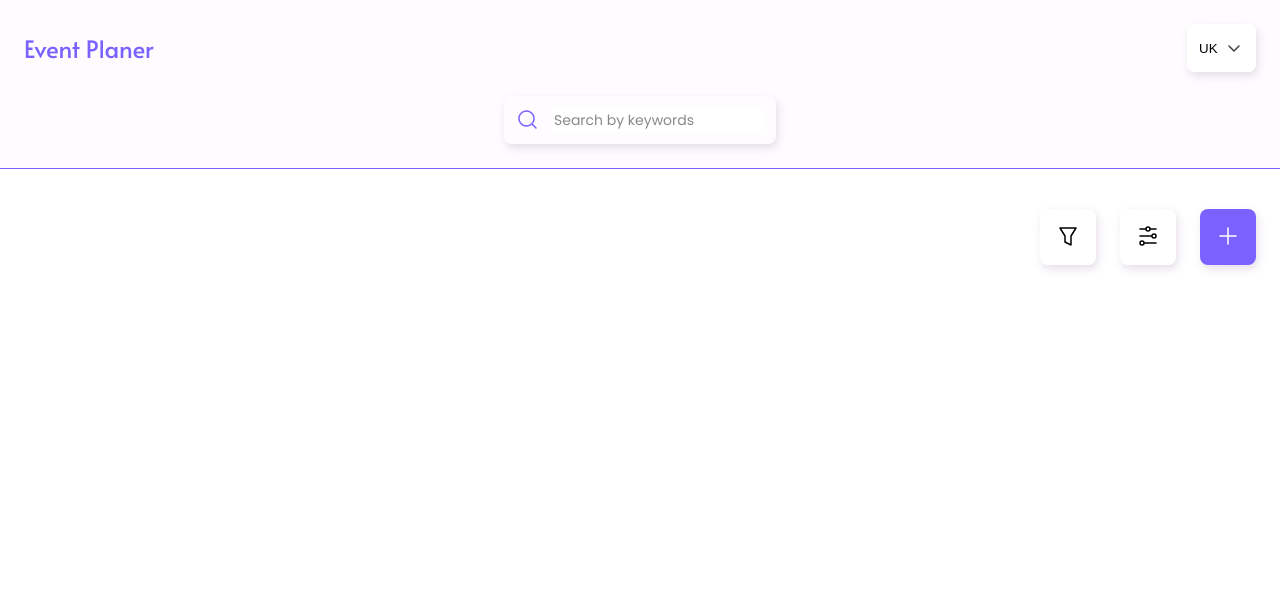
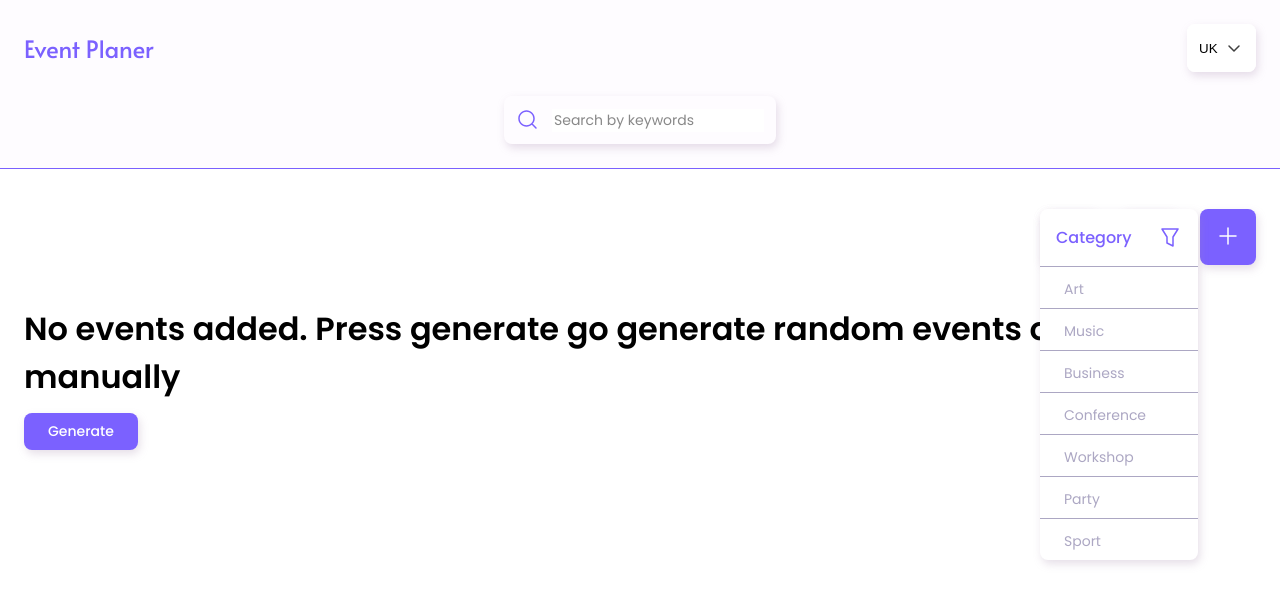
Before and after one commit to MaximKucheriaviy/emens-test-task, a React (Create React App) app: page / in a window 1280 px wide. Both pictures are taken after a click on the button 1068 px from the left and 237 px from the top of the page. Shown: the top 604 px of the page. Built offline with nearby package versions, Linux system fonts and the light colour scheme.

Commit message:
filter works

```diff
--- a/package.json
+++ b/package.json
@@ -9,6 +9,7 @@
     "@testing-library/user-event": "^13.5.0",
     "react": "^18.2.0",
     "react-dom": "^18.2.0",
+    "react-paginate": "^8.2.0",
     "react-redux": "^8.1.2",
     "react-router-dom": "^6.14.2",
     "react-scripts": "5.0.1",
--- a/public/index.html
+++ b/public/index.html
@@ -35,6 +35,7 @@
   <body>
     <noscript>You need to enable JavaScript to run this app.</noscript>
     <div id="root"></div>
+    <div id="portal"></div>
     <!--
       This HTML file is a template.
       If you open it directly in the browser, you will see an empty page.
--- a/src/components/eventLinst/EventList.jsx
+++ b/src/components/eventLinst/EventList.jsx
@@ -1,11 +1,11 @@
 import { StyledList } from "./EventListStyled";
 import { EventCard } from "./eventCard/EventCard";
 
-export const EventList = ({ list = [] }) => {
+export const EventList = ({ list = [], page }) => {
   return (
     <StyledList>
       {list.map((item) => (
-        <EventCard key={item.id} event={item} />
+        <EventCard key={item.id} event={item} page={page} />
       ))}
     </StyledList>
   );
--- a/src/components/eventLinst/eventCard/EventCard.jsx
+++ b/src/components/eventLinst/eventCard/EventCard.jsx
@@ -1,7 +1,7 @@
 import { parseDate } from "../../../service/timeFormater";
 import { StyledCard, MoreInfo } from "./EventCardStyled";
 
-export const EventCard = ({ event }) => {
+export const EventCard = ({ event, page }) => {
   const date = new Date(event.eventDate);
   return (
     <StyledCard>
@@ -20,7 +20,7 @@ export const EventCard = ({ event }) => {
         <h3 className="title">{event.title}</h3>
         <p className="description">{event.description}</p>
         <div className="hiddenBlock">
-          <MoreInfo to={`/${event.id}`} state={{ frtom: "/" }}>
+          <MoreInfo to={`/${event.id}`} state={{ from: "/", page }}>
             More info
           </MoreInfo>
         </div>
--- /dev/null
+++ b/src/components/filter/filter.jsx
@@ -0,0 +1,37 @@
+import { StyledFilter } from "./filterStyled";
+import { createPortal } from "react-dom";
+
+export const Filter = ({
+  Name,
+  items = [],
+  values = [],
+  setValue = () => {},
+  disable,
+  filterStatus,
+}) => {
+  const node = document.querySelector("#portal");
+  const onItemClick = (index) => {
+    setValue(values[index]);
+  };
+  return createPortal(
+    <StyledFilter onClick={disable} repoition={filterStatus}>
+      <div className="selector">
+        <div>{Name}</div>
+
+        {items.map((item, index) => (
+          <button
+            key={item}
+            type="button"
+            className="selectorButton"
+            onClick={() => {
+              onItemClick(index);
+            }}
+          >
+            {item}
+          </button>
+        ))}
+      </div>
+    </StyledFilter>,
+    node
+  );
+};
--- /dev/null
+++ b/src/components/filter/filterStyled.jsx
@@ -0,0 +1,60 @@
+import { styled } from "styled-components";
+
+export const StyledFilter = styled.div`
+  position: absolute;
+  top: 0px;
+  left: 0px;
+  width: 100vw;
+  height: 100vh;
+  background-color: transparent;
+
+  & .selector {
+    position: absolute;
+    top: ${({ repoition }) => repoition.top}px;
+    left: ${({ repoition }) => repoition.left}px;
+    background-color: white;
+    ${({ theme }) => theme.fontTitle}
+    color: ${({ theme }) => theme.primaryColor};
+    width: 158px;
+
+    box-shadow: 2px 4px 9px 0px rgba(166, 141, 174, 0.28);
+    border-radius: 8px;
+
+    & button {
+      &:not(:last-child) {
+        border-bottom: 1px solid ${({ theme }) => theme.divider};
+      }
+    }
+    & .mainButton {
+      padding: 16px 16px;
+      ${({ theme }) => theme.fontTitle}
+      border: none;
+      width: 100%;
+      text-align: left;
+      height: 100%;
+      background-color: transparent;
+      color: ${({ theme }) => theme.primaryColor};
+      display: flex;
+      justify-content: space-between;
+      & svg {
+        stroke: ${({ theme }) => theme.primaryColor};
+      }
+      border-bottom: 1px solid ${({ theme }) => theme.divider};
+    }
+
+    & .selectorButton {
+      display: block;
+      margin-top: 4px;
+      border: none;
+      background-color: transparent;
+      padding: 8px 24px;
+      text-align: left;
+      width: 100%;
+      ${({ theme }) => theme.fontCaption};
+      color: ${({ theme }) => theme.divider};
+      &:hover {
+        color: ${({ theme }) => theme.hoverColor};
+      }
+    }
+  }
+`;
--- a/src/pages/eventPage/EventPage.jsx
+++ b/src/pages/eventPage/EventPage.jsx
@@ -22,7 +22,10 @@ export const EventPage = () => {
   };
   return (
     <EventPageStyled>
-      <StyledBackButton to={location.state ? location.state.from : "/"}>
+      <StyledBackButton
+        to={location.state ? location.state.from : "/"}
+        state={{ page: location.state ? location.state.page : 1 }}
+      >
         <ArrowLeft />
         Back
       </StyledBackButton>
--- a/src/pages/main/MainStyled.jsx
+++ b/src/pages/main/MainStyled.jsx
@@ -3,6 +3,7 @@ export const MainStyled = styled.section`
   padding-top: 40px;
   padding-right: 24px;
   padding-left: 24px;
+  padding-bottom: 40px;
   & .buttonsDiv {
     display: flex;
     flex-direction: row-reverse;
@@ -13,6 +14,80 @@ export const MainStyled = styled.section`
       border: none;
       box-shadow: 2px 4px 9px 0px rgba(166, 141, 174, 0.28);
       border-radius: 8px;
+    }
+
+    & .active {
+      stroke: ${({ theme }) => theme.primaryColor};
+    }
+  }
+  & .randomGenerator {
+    margin-top: 40px;
+    ${({ theme }) => theme.fontH2}
+
+    & button {
+      background-color: ${({ theme }) => theme.primaryColor};
+      border: none;
+      ${({ theme }) => theme.fontBody}
+      padding: 8px 24px;
+
+      border-radius: 8px;
+      box-shadow: 2px 4px 9px 0px rgba(166, 141, 174, 0.28);
+      color: #fff;
+      &:hover {
+        background-color: ${({ theme }) => theme.hoverColor};
+      }
+    }
+  }
+
+  & .paginate {
+    width: 272px;
+    margin-left: auto;
+    margin-right: auto;
+    margin-top: 40px;
+    padding: 10px;
+
+    display: flex;
+    justify-content: center;
+
+    border-radius: 8px;
+    box-shadow: 2px 4px 9px 0px rgba(166, 141, 174, 0.28);
+
+    & .p-item,
+    & .break,
+    & .next,
+    & .previous {
+      width: 40px;
+      height: 40px;
+      display: flex;
+      justify-content: center;
+      align-items: center;
+
+      text-align: center;
+      font-family: Poppins;
+      font-size: 18px;
+      font-style: normal;
+      font-weight: 800;
+      line-height: normal;
+      color: ${({ theme }) => theme.divider};
+    }
+
+    & a {
+      display: flex;
+      justify-content: center;
+      align-items: center;
+    }
+
+    & .nextChevron {
+      stroke: ${({ theme }) => theme.divider};
+      transform: rotateZ(-90deg);
+    }
+    & .prevChevron {
+      stroke: ${({ theme }) => theme.divider};
+      transform: rotateZ(90deg);
+    }
+
+    & .activeClass {
+      color: ${({ theme }) => theme.primaryColor};
     }
   }
 `;
--- a/src/pages/main/main.jsx
+++ b/src/pages/main/main.jsx
@@ -5,13 +5,55 @@ import { ReactComponent as Filter3 } from "../../assets/icons/filters-3.svg";
 import { useNavigate } from "react-router-dom";
 import { EventList } from "../../components/eventLinst/EventList";
 import { useAllEvents } from "../../redux/selectors/eventSelector";
+import {
+  generateRandomEvent,
+  getRandomInt,
+} from "../../service/generateRandomEvent";
+import { addEvent } from "../../redux/slices/eventSlice";
+import { useDispatch } from "react-redux";
+import { useState, useEffect } from "react";
+import ReactPaginate from "react-paginate";
+import { ReactComponent as Chevron } from "../../assets/icons/chevron.svg";
+import { useLocation } from "react-router-dom";
+import { Filter } from "../../components/filter/filter";
 
 export const MainPage = () => {
   const navigate = useNavigate();
+  const dispatch = useDispatch();
+  const location = useLocation();
+  const [filteredEvents, setFilteredEvents] = useState([]);
+  const [onPageEvents, setOnPageEvents] = useState([]);
+  const [page, setPage] = useState(location.state ? location.state.page : 1);
+
+  const [sortStatus, setSortStatus] = useState(null);
+  const [filterStatus, setFilterStatus] = useState(null);
+
+  const [filter, setFilter] = useState("");
   const onAddClick = () => {
     navigate("/createEvent", { state: { from: "/" } });
   };
   const events = useAllEvents();
+  const onGenerate = () => {
+    const eventCount = getRandomInt(150, 200);
+    for (let i = 0; i < eventCount; i++) {
+      dispatch(addEvent(generateRandomEvent()));
+    }
+  };
+
+  const onPage = 6;
+  useEffect(() => {
+    if (filter === "") {
+      setFilteredEvents(events);
+    } else {
+      setFilteredEvents(events.filter((item) => item.category === filter));
+    }
+  }, [filter, events]);
+  useEffect(() => {
+    const start = onPage * page;
+    const end = onPage * (page + 1);
+    setOnPageEvents(filteredEvents.slice(start, end));
+  }, [page, events, filter, filteredEvents]);
+
   return (
     <MainStyled>
       <div className="buttonsDiv">
@@ -21,11 +63,89 @@ export const MainPage = () => {
         <SortButton type="button">
           <Filter2 />
         </SortButton>
-        <FileterButton type="button" active={0}>
-          <Filter3 />
+        <FileterButton
+          type="button"
+          active={0}
+          onClick={(event) => {
+            const offset = event.currentTarget.getBoundingClientRect();
+            console.log(offset);
+            setFilterStatus({ top: offset.top, left: offset.left });
+          }}
+        >
+          <Filter3 className={filter && "active"} />
         </FileterButton>
       </div>
-      <EventList list={events} />
+      {events.length === 0 && (
+        <div className="randomGenerator">
+          <p>
+            No events added. Press generate go generate random events or add it
+            manually
+          </p>
+          <button type="button" onClick={onGenerate}>
+            Generate
+          </button>
+        </div>
+      )}
+      {events.length !== 0 && (
+        <>
+          <EventList list={onPageEvents} page={page} />
+          {filteredEvents.length / onPage > 1 && (
+            <ReactPaginate
+              className="paginate"
+              pageCount={Math.round(filteredEvents.length / onPage)}
+              pageRangeDisplayed={1}
+              marginPagesDisplayed={1}
+              initialPage={page}
+              pageClassName="p-item"
+              onPageChange={({ selected }) => {
+                setPage(selected);
+                window.scrollTo(0, 0);
+              }}
+              nextLabel={<Chevron className="nextChevron" />}
+              previousLabel={<Chevron className="prevChevron" />}
+              breakLabel={"..."}
+              activeClassName="activeClass"
+            />
+          )}
+        </>
+      )}
+      {filterStatus && (
+        <Filter
+          filterStatus={filterStatus}
+          disable={() => {
+            setFilterStatus(null);
+          }}
+          setValue={setFilter}
+          Name={
+            <button
+              className="mainButton"
+              onClick={() => {
+                setFilter("");
+              }}
+            >
+              Category <Filter3 />
+            </button>
+          }
+          items={[
+            "Art",
+            "Music",
+            "Business",
+            "Conference",
+            "Workshop",
+            "Party",
+            "Sport",
+          ]}
+          values={[
+            "Art",
+            "Music",
+            "Business",
+            "Conference",
+            "Workshop",
+            "Party",
+            "Sport",
+          ]}
+        />
+      )}
     </MainStyled>
   );
 };
--- /dev/null
+++ b/src/service/generateRandomEvent.js
@@ -0,0 +1,55 @@
+import { v4 } from "uuid";
+
+const text =
+  "Lorem ipsum dolor sit amet consectetur adipisicing elit. Nisi quos minus quo neque! Voluptatem voluptatibus aliquam, dolore quia, expedita molestiae impedit praesentium sapiente, ducimus numquam aperiam odit similique! Dolorum, ratione.".split(
+    " "
+  );
+const cityes = [
+  "Lviv",
+  "Kyiv",
+  "Odesa",
+  "Chenihiv",
+  "Kharkiv",
+  "Cherkacy",
+  "Ivano-Frankivsk",
+];
+const priority = "Highm Medium Low".split(" ");
+const category = [
+  "Art",
+  "Music",
+  "Business",
+  "Conference",
+  "Workshop",
+  "Party",
+  "Sport",
+];
+
+export function getRandomInt(min, max) {
+  min = Math.ceil(min);
+  max = Math.floor(max);
+  return Math.floor(Math.random() * (max - min + 1)) + min;
+}
+
+export const generateRandomEvent = () => {
+  const event = {};
+  const titleWords = getRandomInt(1, 3);
+  event.title = "";
+  for (let i = 0; i < titleWords; i++) {
+    if (i === 0) {
+      event.title = text[getRandomInt(0, text.length - 1)];
+    } else {
+      event.title = `${event.title} ${text[getRandomInt(0, text.length - 1)]}`;
+    }
+  }
+  event.description = text.slice(0, getRandomInt(5, text.length - 1)).join(" ");
+  event.location = cityes[getRandomInt(0, cityes.length - 1)];
+  const dateNow = new Date(Date.now());
+  const yPus = new Date(Date.now());
+  yPus.setFullYear(yPus.getFullYear() + 1);
+  event.eventDate = getRandomInt(dateNow.getTime(), yPus.getTime());
+  event.category = category[getRandomInt(0, category.length - 1)];
+  event.priority = priority[getRandomInt(0, priority.length - 1)];
+  event.file = `./images/${event.category}.png`;
+  event.id = v4();
+  return event;
+};
```
Also changed, not shown: 1 other file (tests, documents, lock files or other folders).
